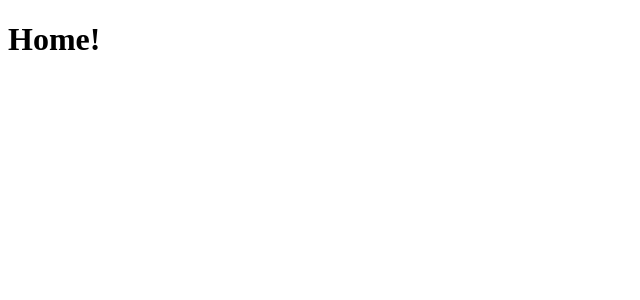
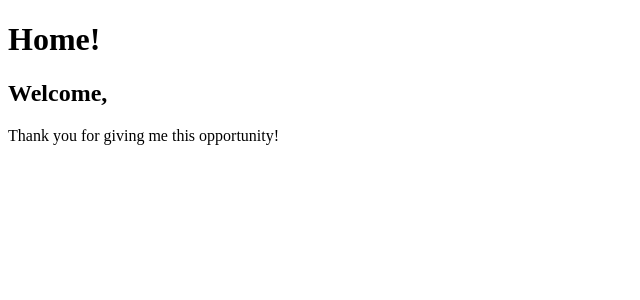
Before and after one commit to Henrique-Gouvea/Login-and-Registration---back-end-integration-, a React (Create React App) app in the folder front/: page /home in a window 1280 px wide. Shown: the top 300 px of the page, without its empty margins (0-640 px from the left). Built offline with nearby package versions, Linux system fonts and the light colour scheme.

Commit message:
feat: add text in home

```diff
--- a/front/src/pages/components/buttonapi/index.jsx
+++ b/front/src/pages/components/buttonapi/index.jsx
@@ -2,7 +2,6 @@ import React, { useContext } from 'react';
 import CadasterContext from '../../../context/CadasterContext'
 import { apiRequest } from '../../../services/api';
 import { useNavigate } from 'react-router-dom';
-import * as yup from "yup";
 import userSchema from "../../../validations/UserValidation";
 
 function ButtonApi({ cadaster }){
@@ -23,14 +22,14 @@ function ButtonApi({ cadaster }){
       password: passwordLogin,
       confirmPassword: passwordConfirm,
     }
-    console.log(`${nameLogin} ${passwordLogin} ${passwordConfirm}`);
     const isValid = await userSchema.isValid(formData);
-    console.log(isValid);
+    return isValid
   }
 
   const clickSubmitLogin = (event) =>{
     event.preventDefault();
     if(!validate())return;
+    console.log('teste');
     apiRequest({ name: nameLogin, password: passwordLogin }, cadaster)
     .then((e) => {
       if (e.ok) {
--- a/front/src/pages/home/index.jsx
+++ b/front/src/pages/home/index.jsx
@@ -1,9 +1,16 @@
-import React from 'react';
+import React, { useContext } from 'react';
+import CadasterContext from '../../context/CadasterContext';
+
 
 function Home(){
+
+  const { nameLogin } = useContext(CadasterContext);
+
   return(
     <>
       <h1>Home!</h1>
+      <h2>Welcome, {nameLogin} </h2>
+      <p>Thank you for giving me this opportunity!</p>
     </>
   )
 }
```
